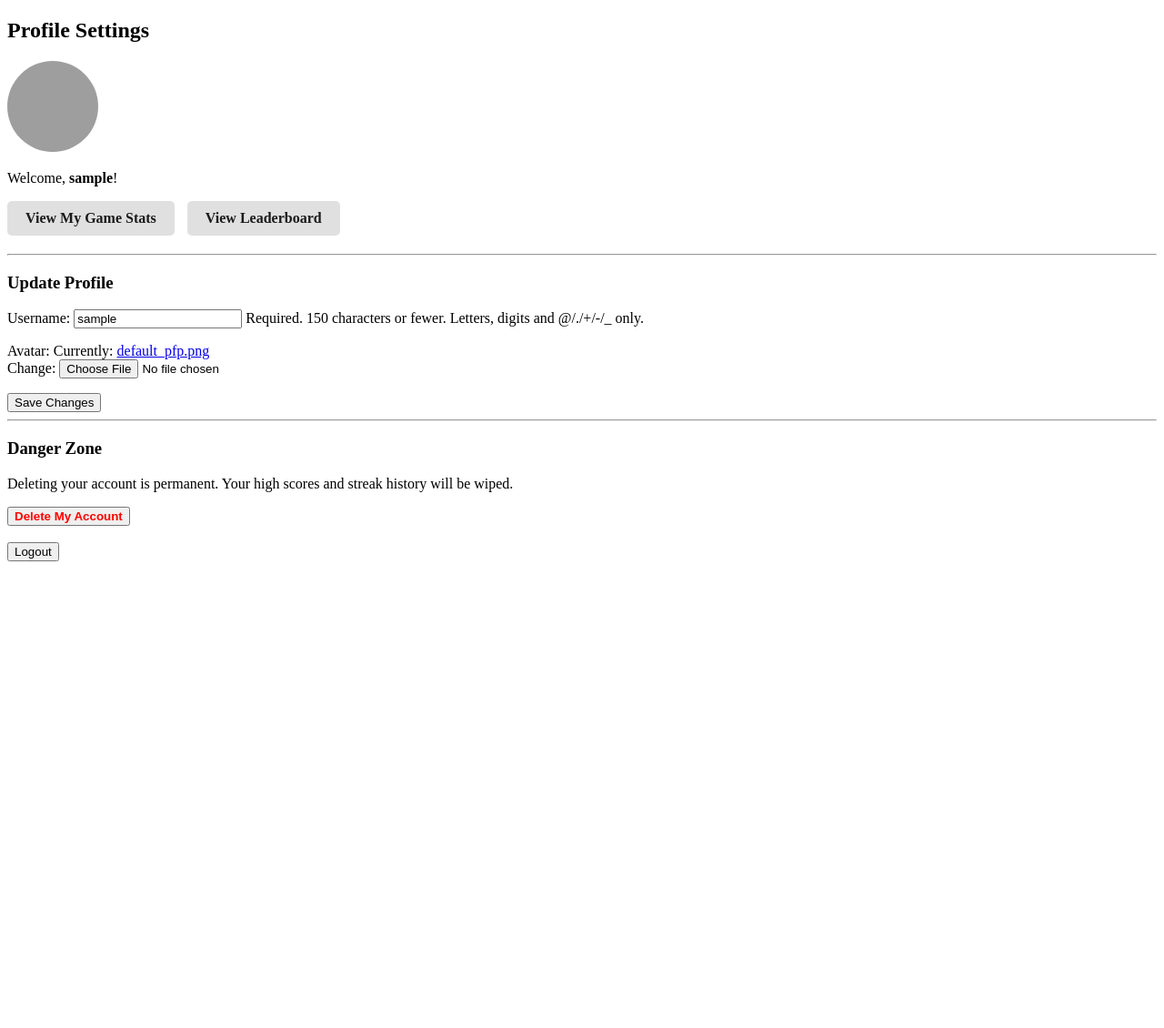
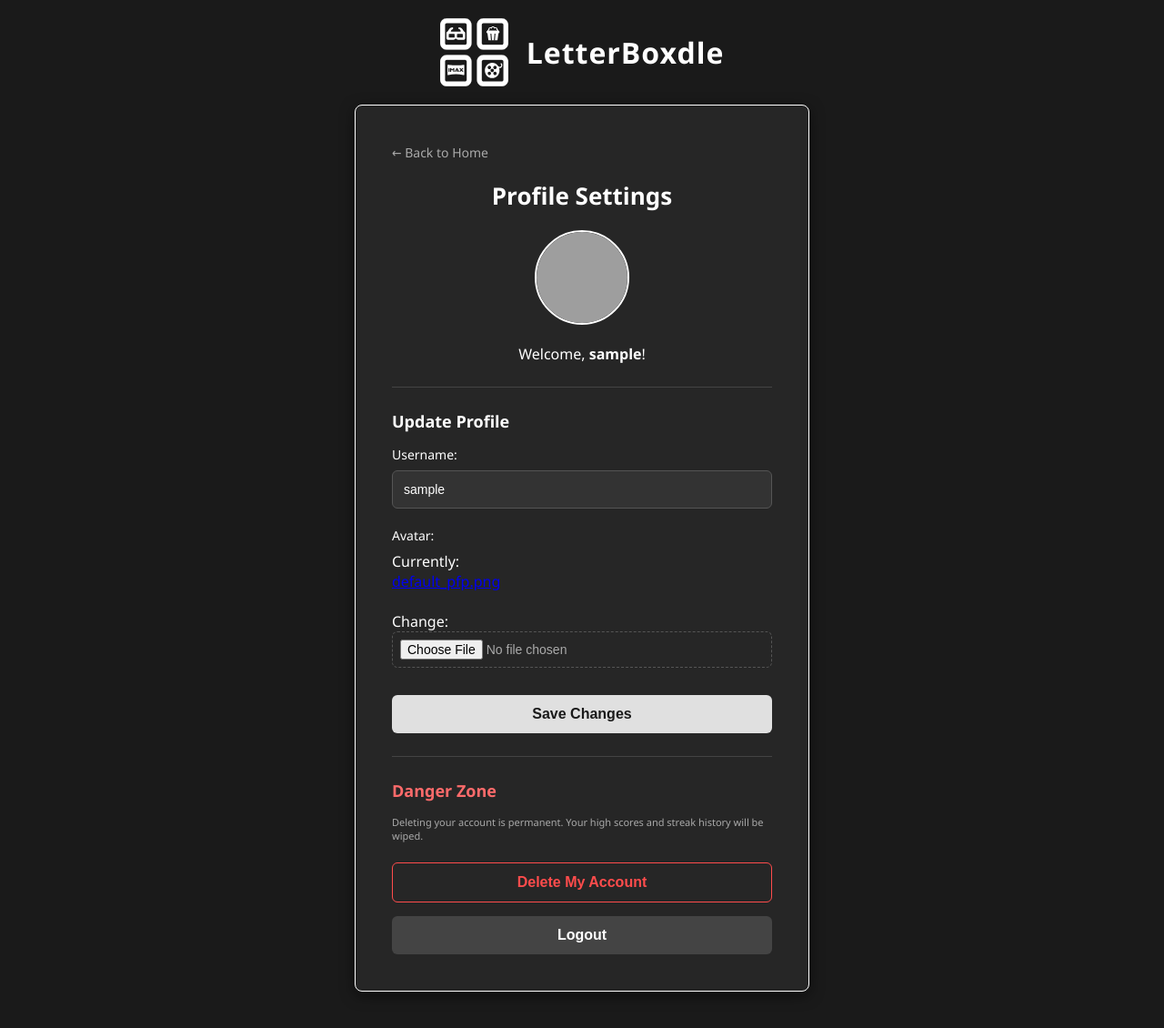
Before and after one commit to 2026-pwr-sl/performative-males-final-project, a Django app: page /profile/settings/ in a window 1280 px wide. Shown: the whole page at 91% size. Before the commit the page ends 617 px from the top, so only its background shows below. Run offline with Django 5.2, Linux system fonts and the light colour scheme; the visitor is signed in with stand-in values (Sample User, id 1); grey boxes are pictures that could not be loaded.

Commit message:
Style profile settings

```diff
--- a/game/static/css/main.css
+++ b/game/static/css/main.css
@@ -147,3 +147,120 @@ body {
 .login-link a:hover {
     color: #cccccc;
 }
+/* PROFILE SETTINGS SPECIFIC STYLES*/
+
+/* wider panedl for settings */
+.profile-panel {
+    background-color: #262626;
+    border: 1px solid #ffffff;
+    border-radius: 8px;
+    padding: 40px;
+    width: 100%;
+    max-width: 500px; /* Zwiększone z 400px, by pomieścić przyciski obok siebie */
+    box-shadow: 0 4px 15px rgba(0, 0, 0, 0.5);
+    box-sizing: border-box;
+    margin-bottom: 40px;
+}
+
+.profile-panel h2 {
+    text-align: center;
+    margin-top: 0;
+    margin-bottom: 20px;
+    font-size: 26px;
+}
+
+/* Avatar */
+.avatar-section {
+    text-align: center;
+    margin-bottom: 20px;
+}
+
+.avatar-img {
+    border-radius: 50%;
+    border: 2px solid #ffffff;
+    object-fit: cover;
+    background-color: #1a1a1a;
+}
+
+/* (statisctics and Leaderboard) */
+.action-buttons {
+    display: flex;
+    gap: 15px;
+    justify-content: center;
+    margin-bottom: 25px;
+}
+
+.btn-nav {
+    background-color: #333333;
+    color: #ffffff;
+    padding: 10px 20px;
+    text-decoration: none;
+    border-radius: 6px;
+    font-size: 14px;
+    font-weight: bold;
+    border: 1px solid #555555;
+    transition: all 0.2s ease;
+}
+
+.btn-nav:hover {
+    background-color: #555555;
+    border-color: #ffffff;
+}
+
+/* divider elements */
+.divider {
+    border: none;
+    border-top: 1px solid #444444;
+    margin: 25px 0;
+}
+
+.section-title {
+    font-size: 18px;
+    margin-bottom: 15px;
+    margin-top: 0;
+}
+
+/* (File Input) */
+.file-group input[type="file"] {
+    padding: 8px;
+    background-color: transparent;
+    border: 1px dashed #555555;
+    color: #aaaaaa;
+}
+
+/* button variants */
+.btn-danger {
+    background-color: transparent;
+    border: 1px solid #ff4c4c;
+    color: #ff4c4c;
+}
+
+.btn-danger:hover {
+    background-color: #ff4c4c;
+    color: #ffffff;
+    border-color: #ff4c4c;
+}
+
+.btn-logout {
+    background-color: #444444;
+    color: #ffffff;
+    margin-top: 15px;
+}
+
+.btn-logout:hover {
+    background-color: #666666;
+}
+/* (Back button) */
+.btn-back {
+    display: inline-block;
+    color: #aaaaaa;
+    text-decoration: none;
+    font-size: 14px;
+    font-weight: 500;
+    margin-bottom: 20px;
+    transition: color 0.2s ease;
+}
+
+.btn-back:hover {
+    color: #ffffff;
+}
--- a/game/templates/game/profile.html
+++ b/game/templates/game/profile.html
@@ -1,3 +1,4 @@
+{% load static %}
 <!DOCTYPE html>
 <html lang="en">
 <head>
@@ -5,83 +6,78 @@
     <meta name="description" content="Manage your Letterboxdle profile settings">
     <meta name="keywords" content="profile, settings, account, letterboxdle">
     <title>Profile Settings - Letterboxdle</title>
-    <style>
-        .avatar-img {
-            border-radius: 50%;
-        }
-        .btn-danger {
-            color: red;
-            font-weight: bold;
-        }
-        .action-buttons {
-            margin-bottom: 20px;
-        }
-        .btn-nav {
-            display: inline-block;
-            padding: 10px 20px;
-            color: white;
-            text-decoration: none;
-            border-radius: 5px;
-            font-weight: bold;
-        }
-        .btn-stats {
-            background-color: #e0e0e0;
-            color: #1a1a1a;
-        }
-        .btn-leaderboard {
-            background-color: #e0e0e0;
-            color: #1a1a1a;
-            margin-left: 10px;
-        }
-    </style>
+
+    <link rel="stylesheet" href="{% static 'css/main.css' %}">
 </head>
 <body>
+
+    <div class="brand-container" style="margin-bottom: 20px; margin-top: 20px;">
+        <img src="{% static 'images/LetterBoxdle.svg' %}" alt="LetterBoxdle Logo" class="brand-logo" width="50" height="50">
+        <div class="brand-text" style="font-size: 32px;">
+            LetterBoxdle
+        </div>
+    </div>
+
+    <div class="profile-panel">
+        <a href="{% url 'home' %}" class="btn-back">&larr; Back to Home</a>
+
         <h2>Profile Settings</h2>
 
+        <div class="avatar-section">
             <img src="{{ user.profile.avatar.url }}" alt="Profile Picture" width="100" height="100" class="avatar-img">
-
             <p>Welcome, <strong>{{ user.username }}</strong>!</p>
-
-    <div class="action-buttons">
-        <a href="{% url 'profile_stats' %}" class="btn-nav btn-stats">
-            View My Game Stats
-        </a>
-        <a href="{% url 'leaderboard' %}" class="btn-nav btn-leaderboard">
-            View Leaderboard
-        </a>
         </div>
 
-    <hr>
+        <hr class="divider">
 
-    <h3>Update Profile</h3>
+        <h3 class="section-title">Update Profile</h3>
 
         <form method="post" enctype="multipart/form-data">
             {% csrf_token %}
 
-        {{ u_form.as_p }}
-        {{ p_form.as_p }}
+            {% for field in u_form %}
+                <div class="form-group">
+                    {{ field.label_tag }}
+                    {{ field }}
+                    {% for error in field.errors %}
+                        <div class="error-text">{{ error }}</div>
+                    {% endfor %}
+                </div>
+            {% endfor %}
 
-        <button type="submit" name="update_profile">Save Changes</button>
+            {% for field in p_form %}
+                <div class="form-group file-group">
+                    {{ field.label_tag }}
+                    {{ field }}
+                    {% for error in field.errors %}
+                        <div class="error-text">{{ error }}</div>
+                    {% endfor %}
+                </div>
+            {% endfor %}
+
+            <button type="submit" name="update_profile" class="submit-btn">Save Changes</button>
         </form>
 
-    <hr>
+        <hr class="divider">
 
-    <h3>Danger Zone</h3>
-    <p>Deleting your account is permanent. Your high scores and streak history will be wiped.</p>
+        <div class="danger-zone">
+            <h3 class="section-title" style="color: #ff6b6b;">Danger Zone</h3>
+            <p class="help-text">Deleting your account is permanent. Your high scores and streak history will be wiped.</p>
 
             <form method="post">
                 {% csrf_token %}
-        <button type="submit" name="delete_account" class="btn-danger">
+                <button type="submit" name="delete_account" class="submit-btn btn-danger">
                     Delete My Account
                 </button>
             </form>
+        </div>
 
-    <br>
+        <form method="post" action="{% url 'logout' %}" class="logout-form">
+            {% csrf_token %}
+            <button type="submit" class="submit-btn btn-logout">Logout</button>
+        </form>
 
-    <form method="post" action="{% url 'logout' %}">
-        {% csrf_token %}
-        <button type="submit">Logout</button>
-    </form>
+    </div>
 
 </body>
 </html>
```
Lines whose indentation alone changed are shown as unchanged.
